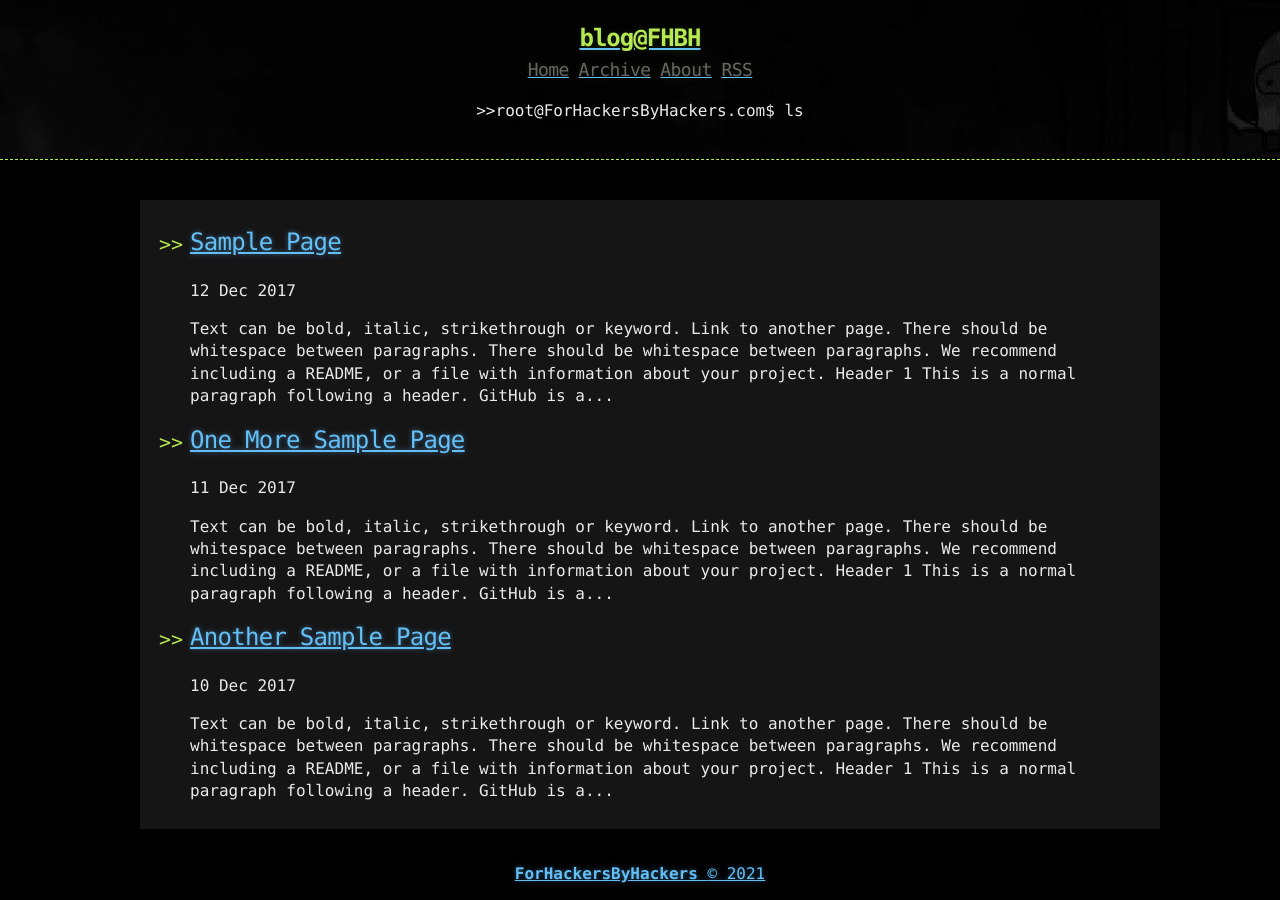
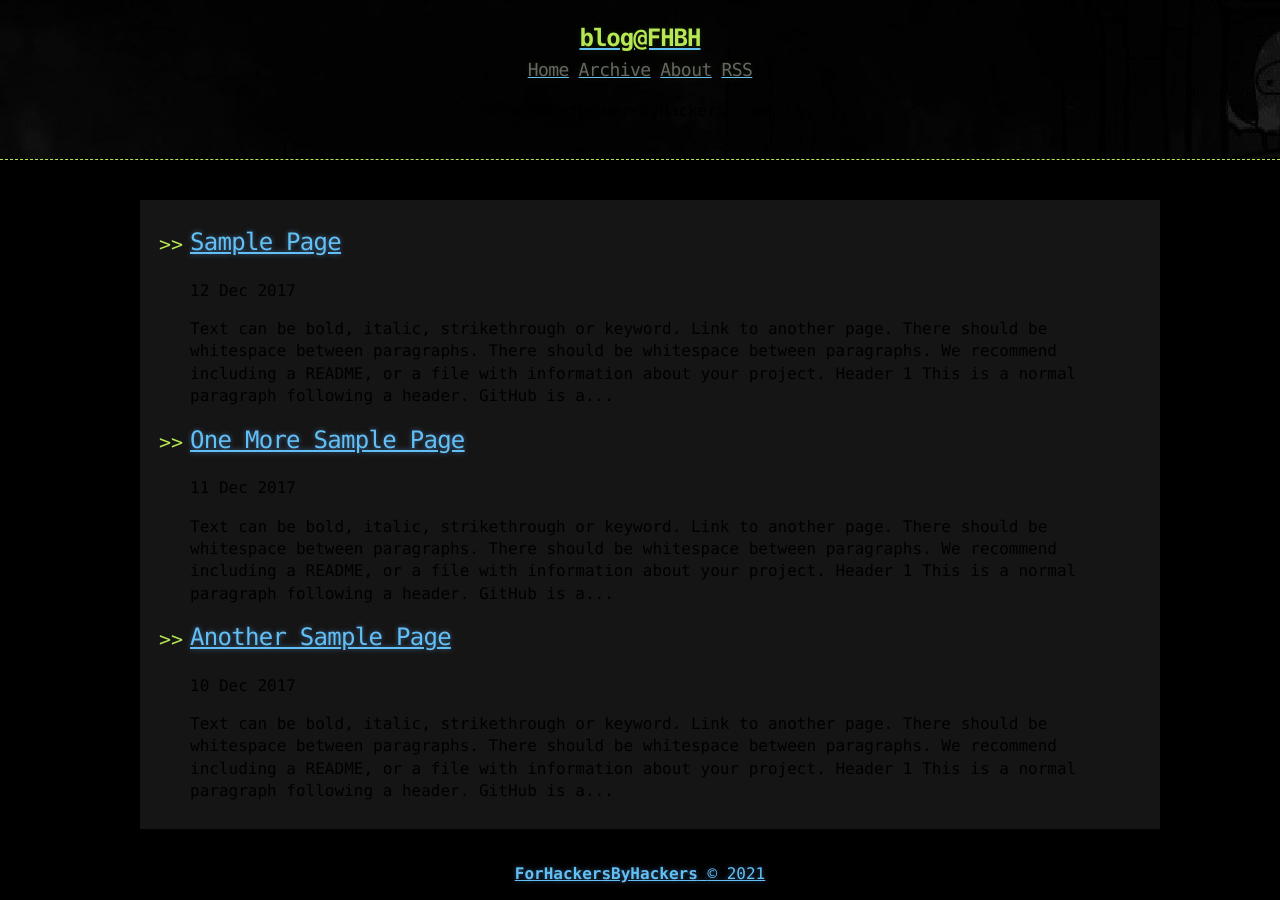
Before and after one commit to bugcatchernade/blog, a Jekyll site: the page built from index.html, in a window 1280 px wide. Built offline with Jekyll 4.4.1, drawn with Linux system fonts in a browser that asks for light colours; the list of posts is cut into pages by our own code.

Commit message:
Update base.scss

```diff
--- a/_sass/base.scss
+++ b/_sass/base.scss
@@ -15,7 +15,7 @@ body {
   margin: 0;
   padding: 0;
   background: #000000;
-  color: $body-foreground;
+
   font-size: 16px;
   line-height: 1.5;
   font-family: Monaco, "Bitstream Vera Sans Mono", "Lucida Console", Terminal, monospace;
```
